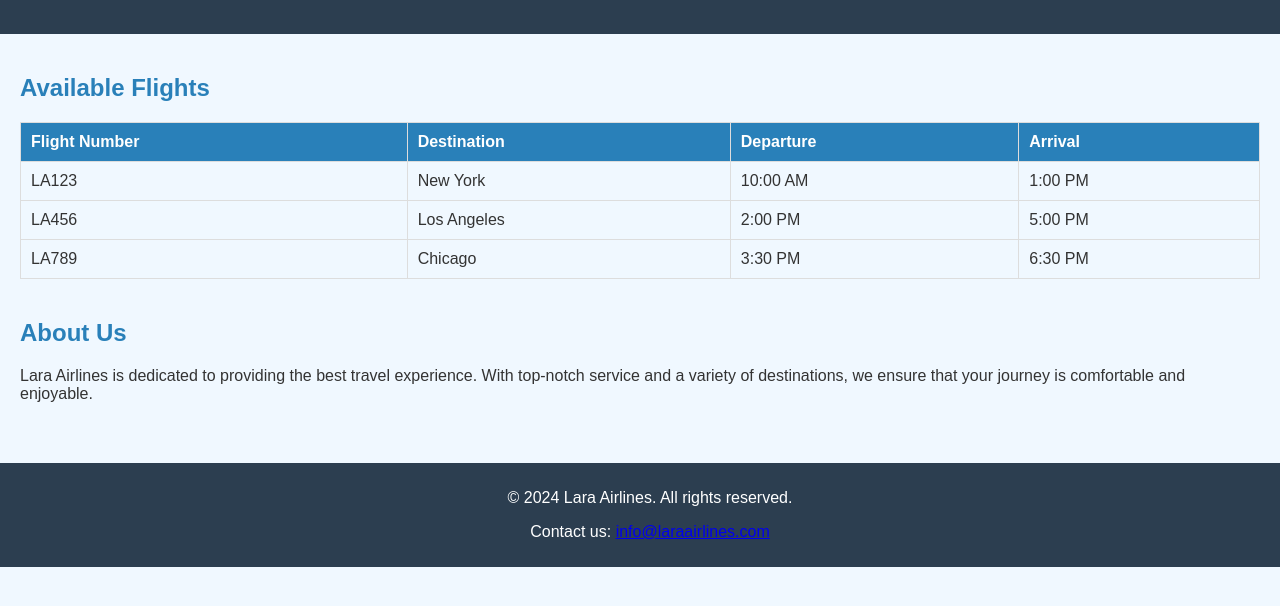
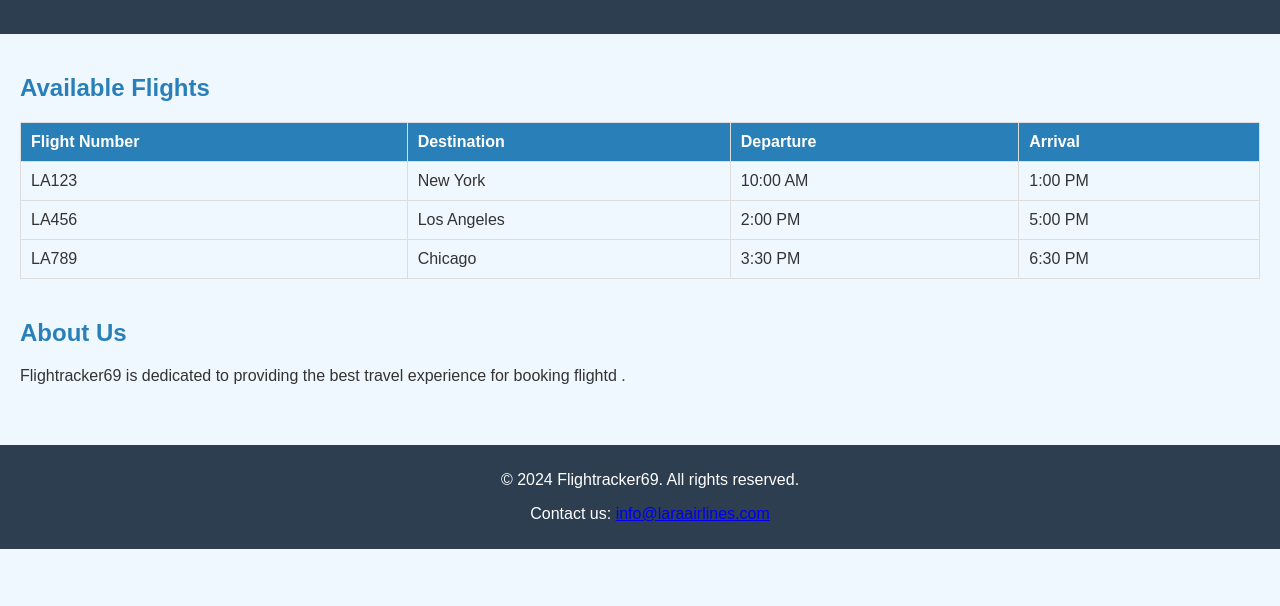
Before and after one commit to Thecoder098/Lara-Flight-tracker, a plain HTML site: page index.html in a window 1280 px wide. Shown: the part 120-726 px from the top of the page. Drawn offline with Linux system fonts and the light colour scheme.

Commit message:
Update index.html

```diff
--- a/index.html
+++ b/index.html
@@ -51,12 +51,12 @@
 
         <section id="about">
             <h2>About Us</h2>
-            <p>Lara Airlines is dedicated to providing the best travel experience. With top-notch service and a variety of destinations, we ensure that your journey is comfortable and enjoyable.</p>
+            <p>Flightracker69 is dedicated to providing the best travel experience for booking flightd .</p>
         </section>
     </main>
 
     <footer>
-        <p>&copy; 2024 Lara Airlines. All rights reserved.</p>
+        <p>&copy; 2024 Flightracker69. All rights reserved.</p>
         <div id="contact">
             <p>Contact us: <a href="mailto:info@laraairlines.com">info@laraairlines.com</a></p>
         </div>
```
